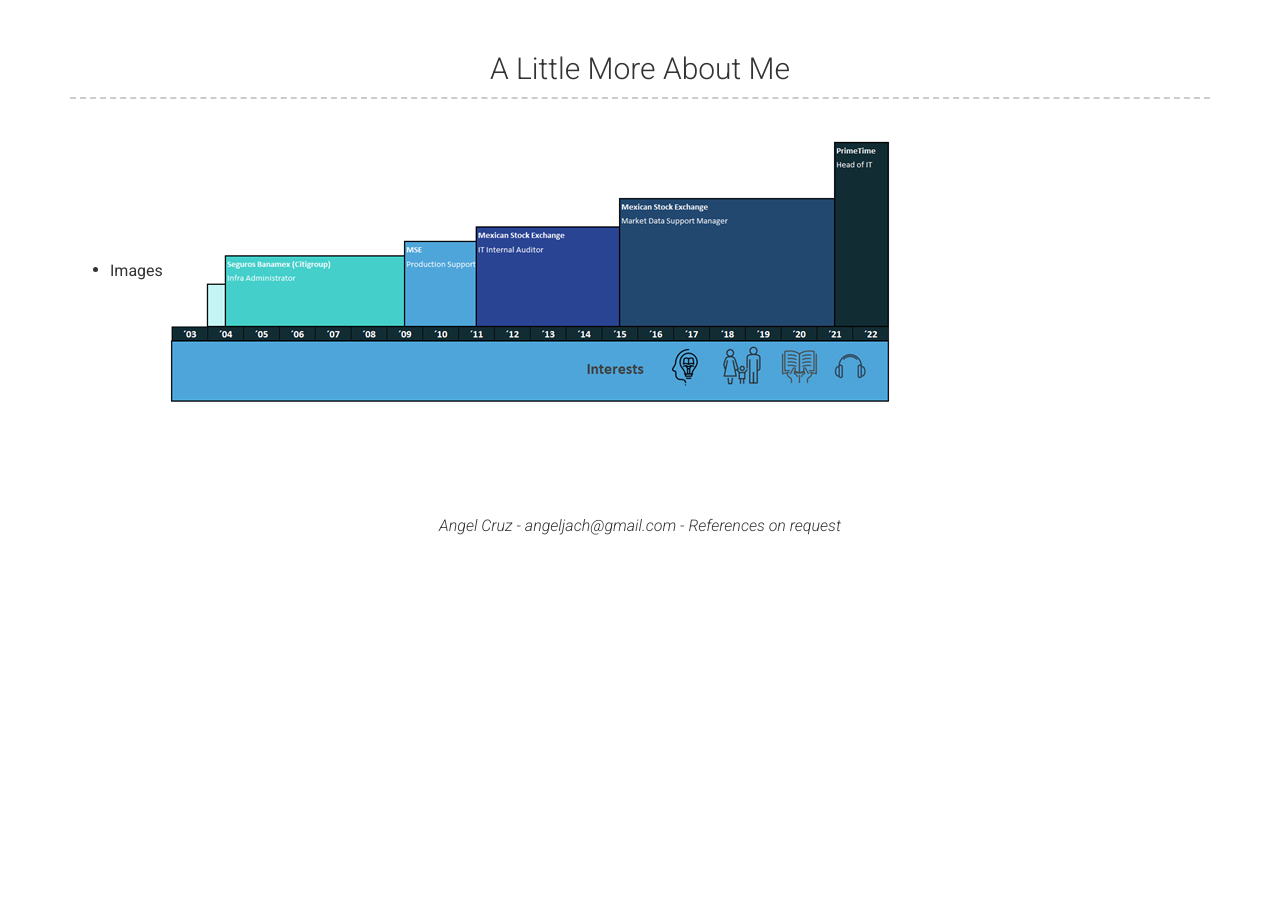
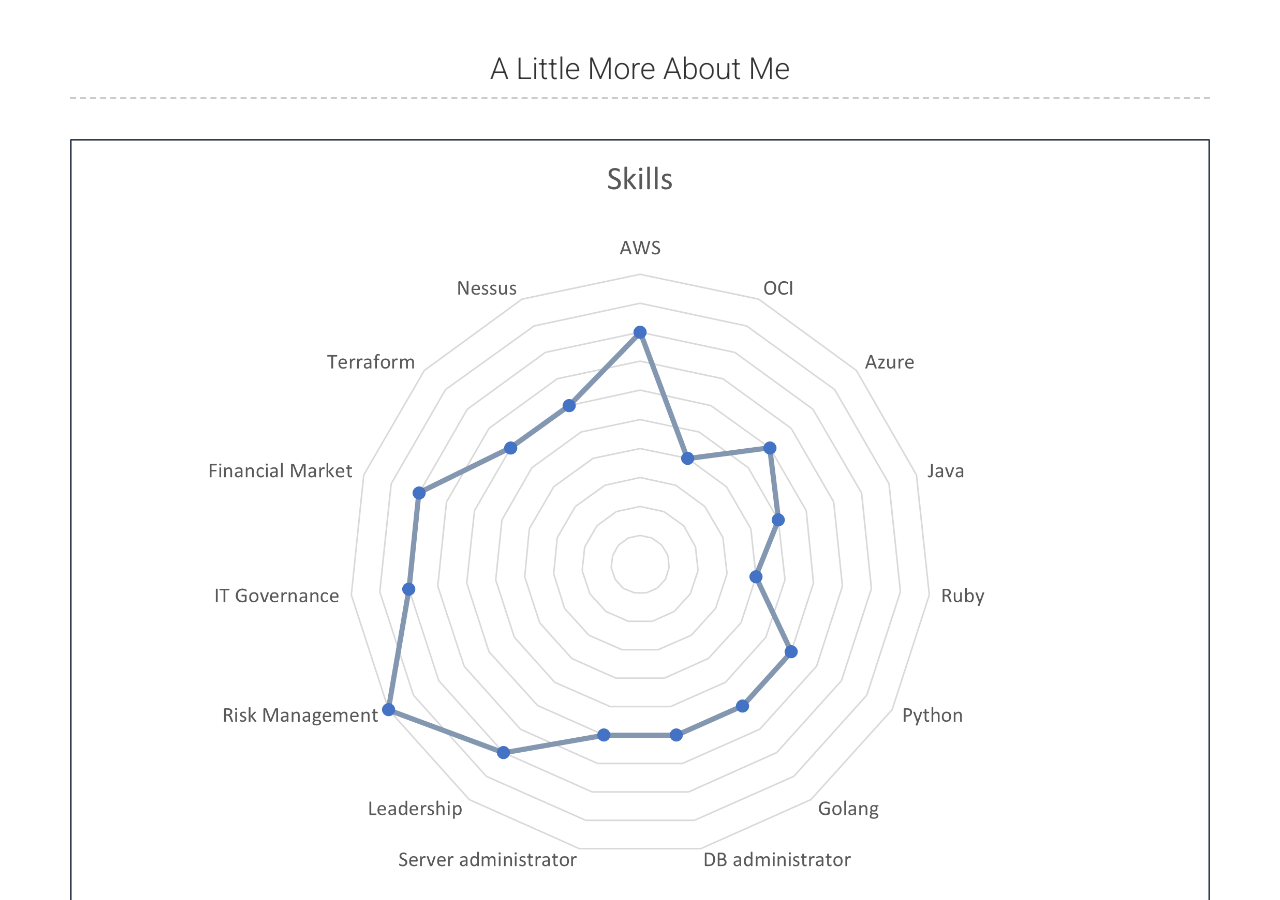
Before and after one commit to angeljach/angeljach.github.io, a Jekyll site: the page built from index.md, in a window 1280 px wide and 900 px high, scrolled down 2595 px. Built offline with Jekyll 4.4.1, drawn with Linux system fonts in a browser that asks for light colours; nearby versions of some CDN libraries; before the commit the page ends 3140 px from its top, so only the background shows below that.

Commit message:
feat: adding skills image

```diff
--- a/_config.yml
+++ b/_config.yml
@@ -220,7 +220,8 @@ content:
   - title: A Little More About Me
     layout: text
     content: | # this will include new lines to allow paragraphs
-      - Images ![Interests](/images/interests.png "Interests")
+      ![Skills](/images/skills.png "skills")
+      ![Evolution and Interests](/images/interests.png "EandI")
 
 # Footer
 footer_show_references: true
```
Also changed, not shown: images/skills.png (added).
